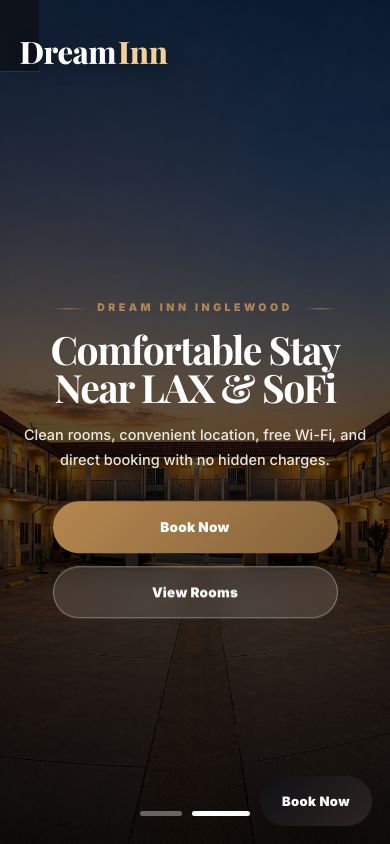
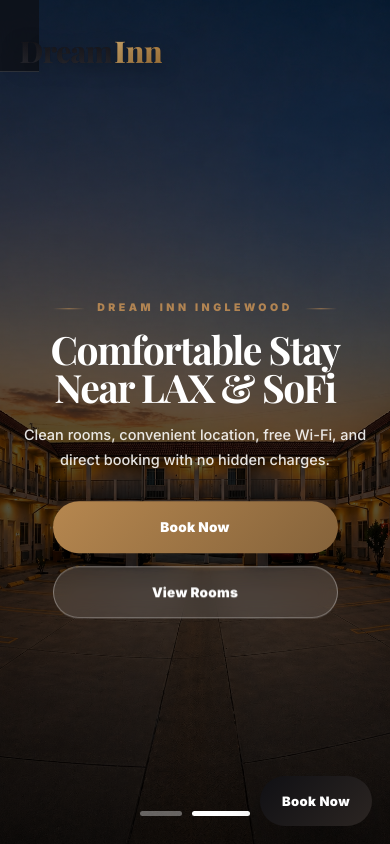
Before and after one commit to meetx00719/dream-inn-website, a React (Vite) app: page / in a window 390 px wide. Shown: the top 844 px of the page. Built offline with nearby package versions, Linux system fonts and the light colour scheme.

Commit message:
mobile logo six

```diff
--- a/src/index.css
+++ b/src/index.css
@@ -3280,79 +3280,83 @@ section {
   }
 }
 /* ===== MOBILE DREAM INN LOGO FIX ===== */
+/* ===== MOBILE PREMIUM LOGO + HEADER ANIMATION ===== */
 
 @media (max-width: 760px) {
+  .mainHeader {
+    transition:
+      background 0.45s ease,
+      backdrop-filter 0.45s ease,
+      box-shadow 0.45s ease,
+      border-color 0.45s ease !important;
+  }
+
+  .mainHeader:has(.mobileHeroLogo) {
+    background: transparent !important;
+    backdrop-filter: none !important;
+    -webkit-backdrop-filter: none !important;
+    box-shadow: none !important;
+    border-bottom-color: transparent !important;
+  }
+
+  .mainHeader:has(.mobileScrolledLogo) {
+    background: rgba(15, 15, 18, 0.72) !important;
+    backdrop-filter: blur(18px) saturate(130%) !important;
+    -webkit-backdrop-filter: blur(18px) saturate(130%) !important;
+    box-shadow: 0 14px 36px rgba(0, 0, 0, 0.18) !important;
+    border-bottom: 1px solid rgba(255, 255, 255, 0.12) !important;
+  }
+
   .luxLogo {
+    position: absolute !important;
+    top: 50% !important;
     font-family: "Playfair Display", Georgia, serif !important;
-    font-size: 31px !important;
-    font-weight: 800 !important;
-    letter-spacing: -0.5px !important;
-    line-height: 1 !important;
-
-    color: #ffffff !important;
+    transition:
+      left 0.48s cubic-bezier(0.22, 1, 0.36, 1),
+      transform 0.48s cubic-bezier(0.22, 1, 0.36, 1),
+      font-size 0.48s ease,
+      letter-spacing 0.48s ease,
+      text-shadow 0.48s ease !important;
+  }
+
+  .luxLogo.mobileHeroLogo {
+    left: 50% !important;
+    transform: translate(-50%, -50%) scale(1.08) !important;
+    font-size: 36px !important;
+    letter-spacing: -0.7px !important;
     background: none !important;
     -webkit-text-fill-color: #ffffff !important;
-
-    text-shadow: 0 5px 18px rgba(0, 0, 0, 0.38) !important;
-  }
-
-  .luxLogo span {
-    color: #f2d09a !important;
+    color: #ffffff !important;
+    text-shadow:
+      0 6px 24px rgba(0, 0, 0, 0.45),
+      0 0 18px rgba(202, 164, 106, 0.18) !important;
+  }
+
+  .luxLogo.mobileHeroLogo span {
+    background: linear-gradient(135deg, #ffe2aa, #caa46a, #9f7137) !important;
+    -webkit-background-clip: text !important;
+    -webkit-text-fill-color: transparent !important;
+    text-shadow: none !important;
+  }
+
+  .luxLogo.mobileScrolledLogo {
+    left: 5% !important;
+    transform: translateY(-50%) scale(0.92) !important;
+    font-size: 30px !important;
+    letter-spacing: -0.4px !important;
     background: none !important;
-    -webkit-text-fill-color: #f2d09a !important;
+    -webkit-text-fill-color: #ffffff !important;
+    color: #ffffff !important;
+    text-shadow: 0 5px 18px rgba(0, 0, 0, 0.34) !important;
+  }
+
+  .luxLogo.mobileScrolledLogo span {
+    background: linear-gradient(135deg, #f4d39d, #bd8b4b) !important;
+    -webkit-background-clip: text !important;
+    -webkit-text-fill-color: transparent !important;
   }
 
   .luxLogo::after {
     display: none !important;
   }
 }
-/* ===== MOBILE HERO CENTER LOGO ===== */
-/* MOBILE LOGO CENTER ONLY ON HERO TOP */
-@media (max-width: 760px) {
-  .mainHeader {
-    justify-content: center !important;
-  }
-
-  .luxLogo {
-    position: absolute !important;
-    transform: none !important;
-    margin: 0 auto !important;
-    text-align: center !important;
-
-    color: #fff !important;
-    background: none !important;
-    -webkit-text-fill-color: #fff !important;
-    text-shadow: 0 5px 18px rgba(0, 0, 0, 0.38) !important;
-  }
-
-  .luxLogo span {
-    color: #f2d09a !important;
-    background: none !important;
-    -webkit-text-fill-color: #f2d09a !important;
-  }
-
-  .luxLogo::after {
-    display: none !important;
-  }
-
-  body:not(:has(#home:hover)) .luxLogo {
-    margin: 0 !important;
-  }
-}
-/* ===== MOBILE HERO DYNAMIC LOGO ===== */
-
-@media (max-width: 760px) {
-  .luxLogo {
-    position: absolute;
-    left: 6%;
-    top: 50%;
-    transform: translateY(-50%);
-    transition: all 0.45s cubic-bezier(0.22, 1, 0.36, 1);
-  }
-
-  .luxLogo.centerLogo {
-    left: 50%;
-    transform: translate(-50%, -50%);
-    text-align: center;
-  }
-}
```
